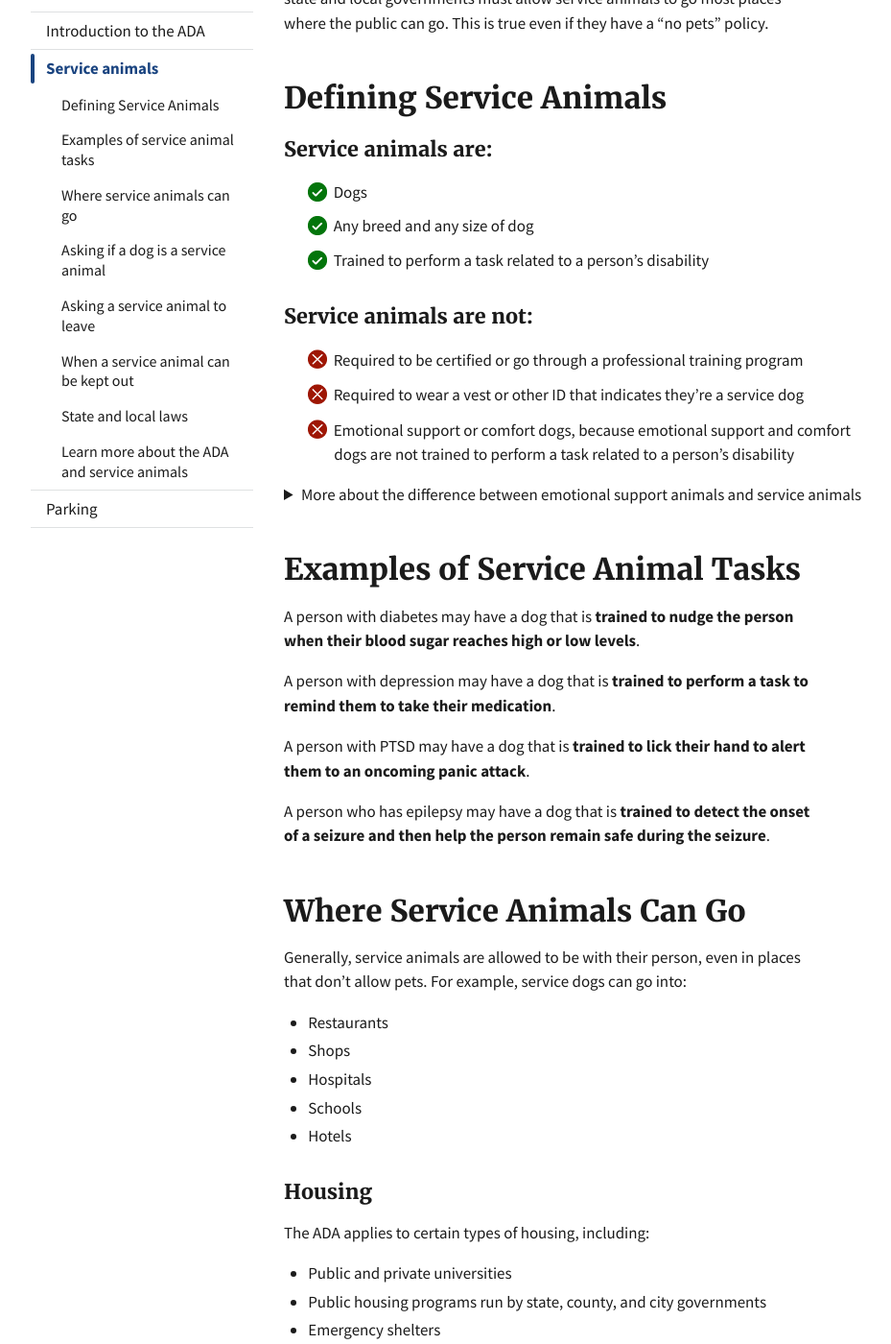
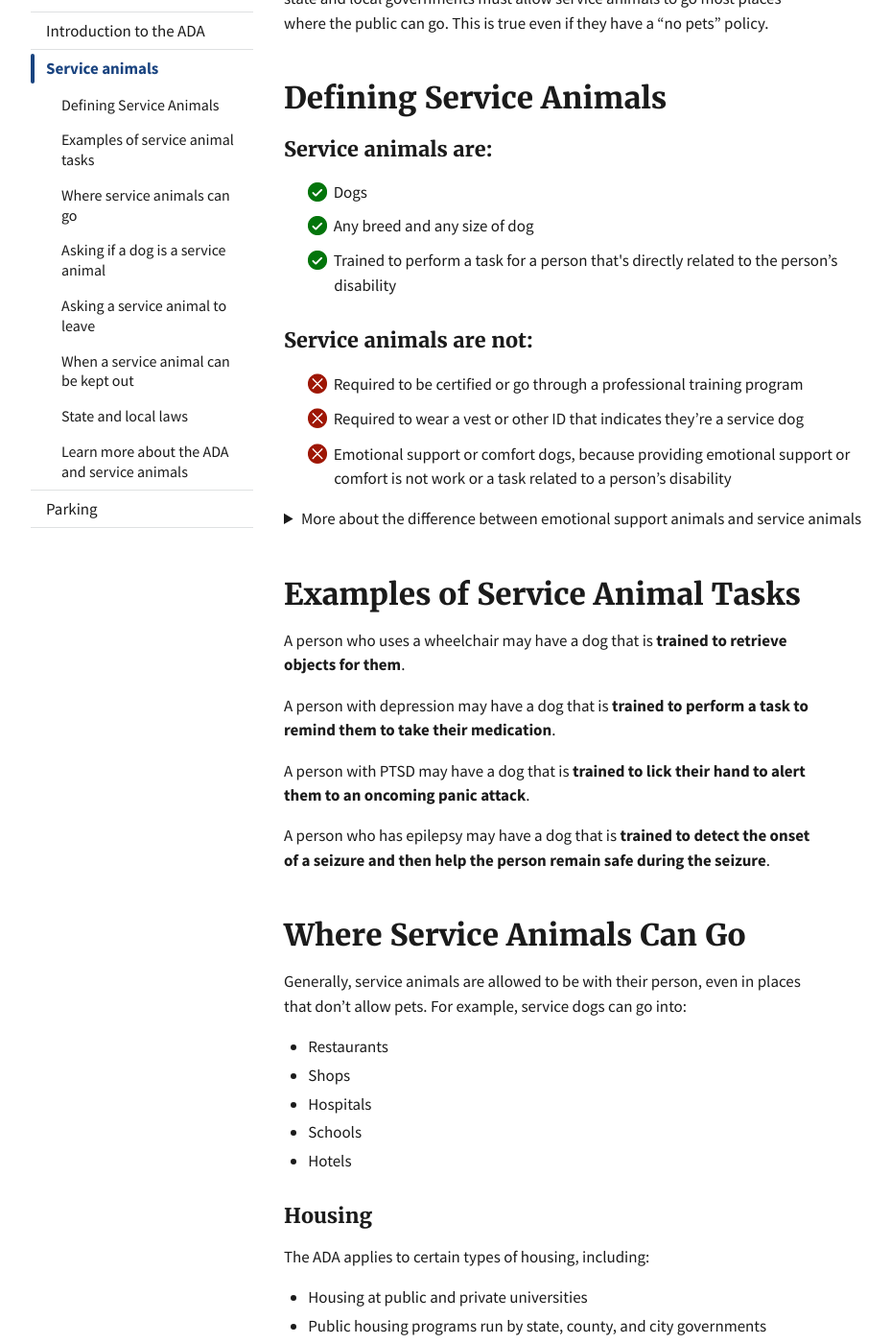
Before and after one commit to 18F/ada-sandbox, a Jekyll site: the page built from pages/service-animals.md, in a window 1280 px wide and 1400 px high, scrolled down 587 px. Shown: the whole window at 96% size, without its empty margins (128-1057 px from the left). Built offline with Jekyll 4.4.1, drawn with Linux system fonts in a browser that asks for light colours; some of the changed text lies outside the part shown.

Commit message:
Adds further QC line edits

```diff
--- a/pages/service-animals.md
+++ b/pages/service-animals.md
@@ -43,7 +43,7 @@ Generally, businesses and non-profits that are open to the public as well as sta
 <ul class="icon-list" aria-labeledby="service-animals-are">
   <li>{% include yes.html %} Dogs</li>
   <li>{% include yes.html %} Any breed and any size of dog</li>
-  <li>{% include yes.html %} Trained to perform a task related to a person’s disability</li>
+  <li>{% include yes.html %} Trained to perform a task for a person that's directly related to the person’s disability</li>
 </ul>
 
 ### Service animals are not:
@@ -51,7 +51,7 @@ Generally, businesses and non-profits that are open to the public as well as sta
 <ul class="icon-list" aria-labeledby="service-animals-are-not">
   <li>{% include no.html %} Required to be certified or go through a professional training program</li>
   <li>{% include no.html %} Required to wear a vest or other ID that indicates they’re a service dog</li>
-  <li>{% include no.html %} Emotional support or comfort dogs, because emotional support and comfort dogs are not trained to perform a task related to a person’s disability</li>
+  <li>{% include no.html %} Emotional support or comfort dogs, because providing emotional support or comfort is not work or a task related to a person’s disability</li>
 </ul>
 
 <details>
@@ -61,7 +61,7 @@ Generally, businesses and non-profits that are open to the public as well as sta
 
 ## Examples of Service Animal Tasks
 
-A person with diabetes may have a dog that is **trained to nudge the person when their blood sugar reaches high or low levels**.
+A person who uses a wheelchair may have a dog that is **trained to retrieve objects for them**.
 
 A person with depression may have a dog that is **trained to perform a task to remind them to take their medication**.
 
@@ -83,13 +83,11 @@ Generally, service animals are allowed to be with their person, even in places t
 
 The ADA applies to certain types of housing, including:
 
-- Public and private universities
+- Housing at public and private universities
 - Public housing programs run by state, county, and city governments
 - Emergency shelters
 
 #### {% include document.html %} Other laws apply to housing
-
-You may have additional responsibilities in housing under other laws, such as under the Fair Housing Act.
 
 The **Fair Housing Act** applies to almost all types of housing, both public and privately owned, including housing covered by the ADA. Under the Fair Housing Act, there may be different rules that apply when a resident or applicant with a disability uses a service animal or other animal to assist with their disability. The U.S. Department of Housing and Urban Development is responsible for administering the Fair Housing Act. Learn more at the [U.S. Department of Housing and Urban Development](https://www.hud.gov/program_offices/fair_housing_equal_opp/fair_housing_act_overview) or [contact your Regional Fair Housing and Equal Opportunity Office](https://www.hud.gov/program_offices/fair_housing_equal_opp/contact_fheo).
 
```
Also changed, not shown: other parts of pages/service-animals.md (+3 -3 lines).
